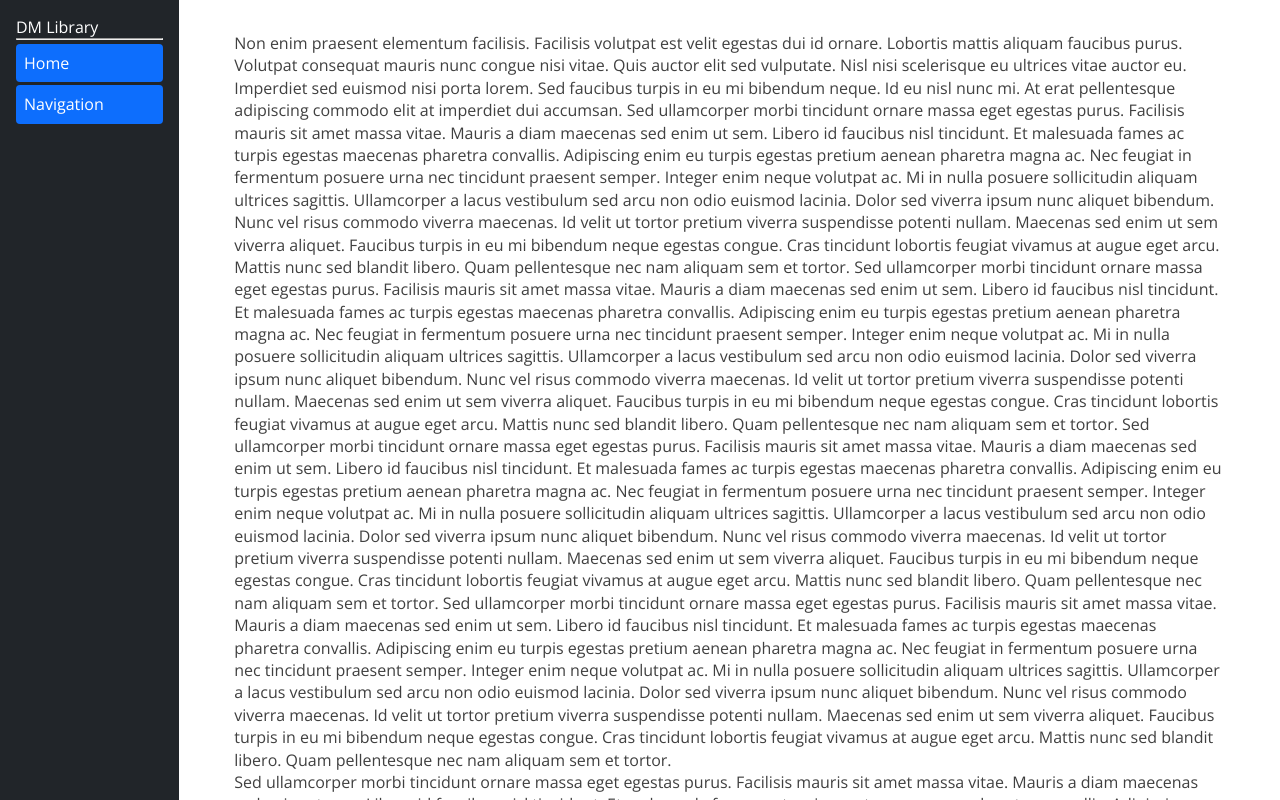
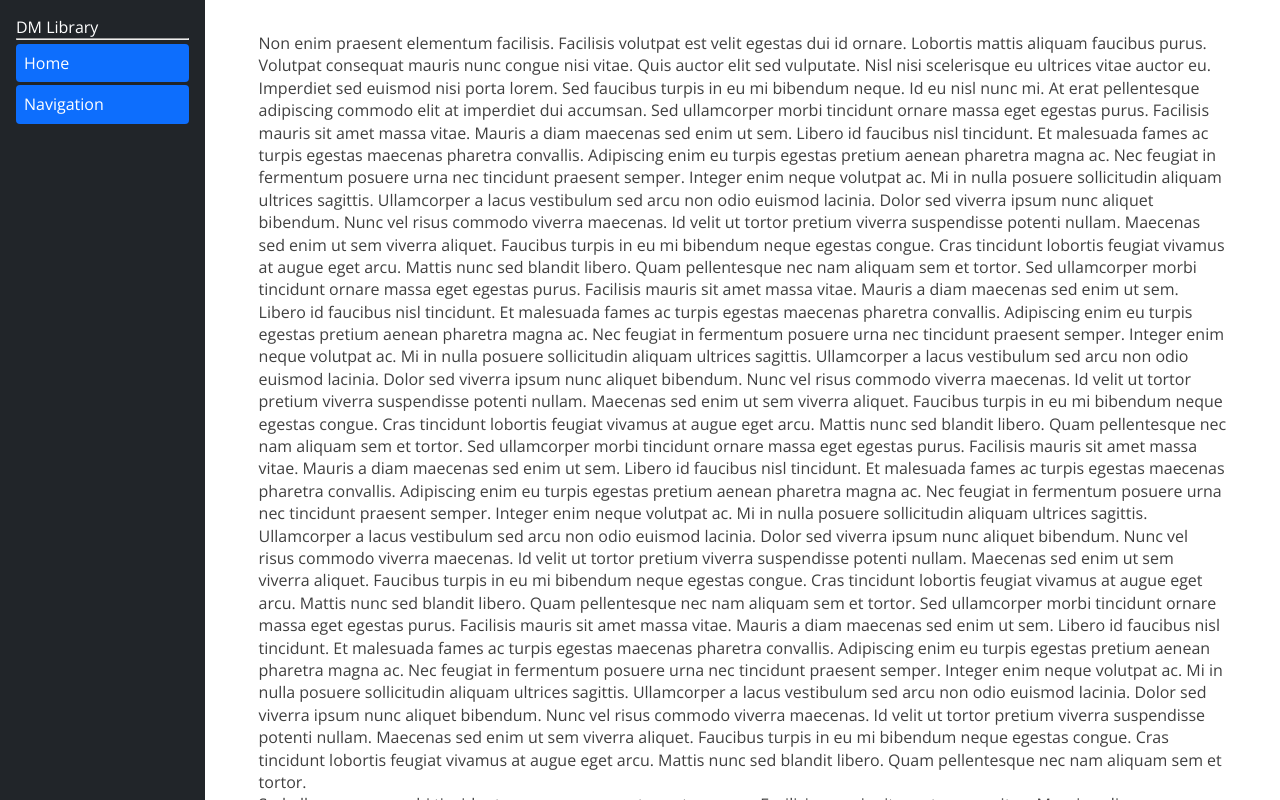
Before and after one commit to gildeddm/gildeddm.github.io, a plain HTML site: page index.html in a window 1280 px wide. Drawn offline with nearby package versions, Linux system fonts and the light colour scheme.

Commit message:
Update style.css

```diff
--- a/style.css
+++ b/style.css
@@ -35,7 +35,7 @@ a {
 
 aside {
   background: #212529;
-  flex: 1 0 14%;
+  flex: 1 0 16%;
   padding: 1rem;
 }
 
```
